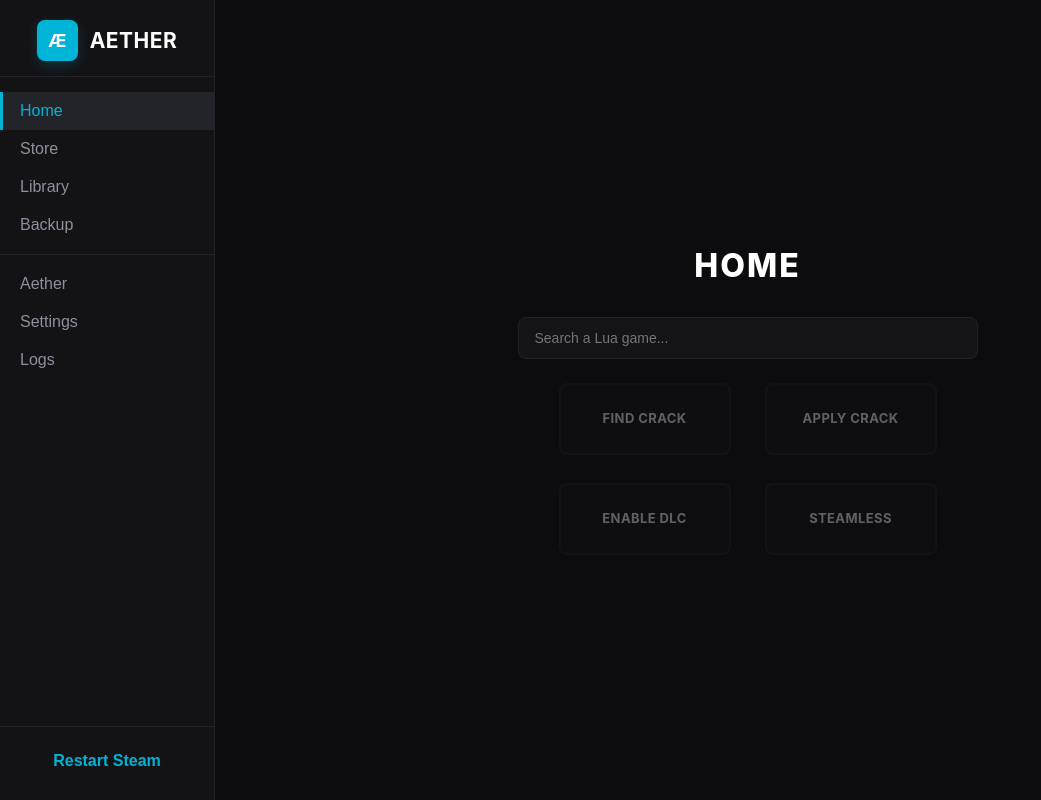
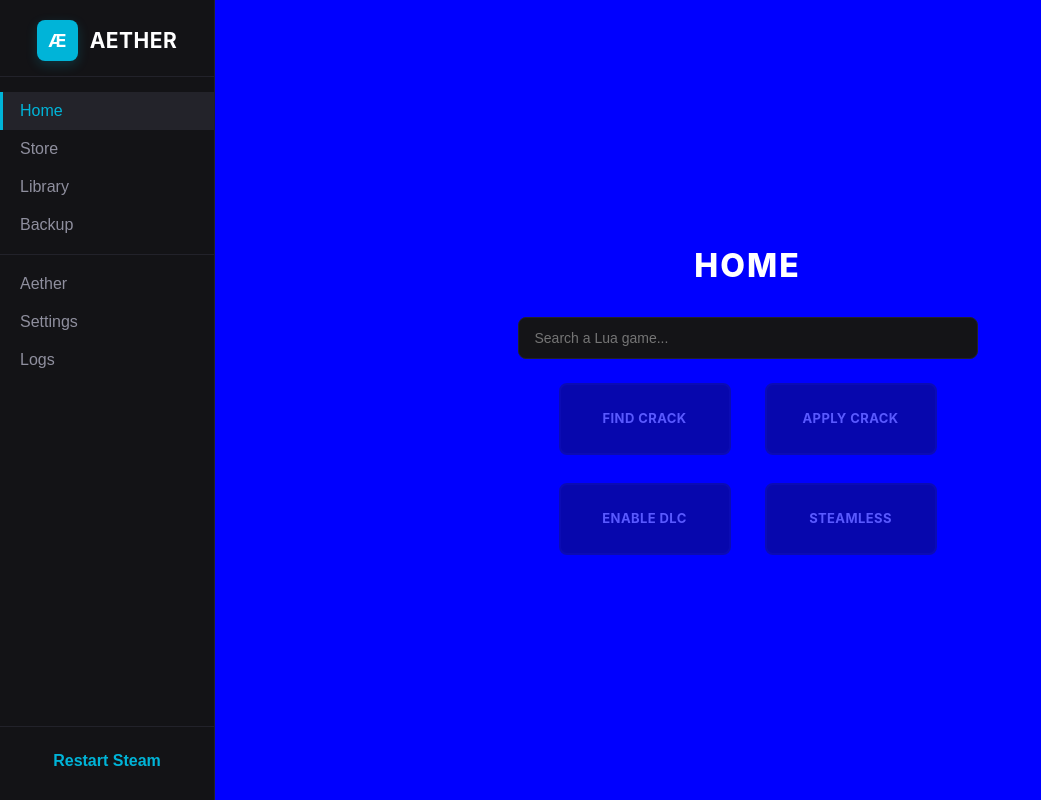
Before and after one commit to michelegoku3/Aether, a React (Vite) app in the folder AetherDesk/: page / in a window 1280 px wide. Shown: the whole page, without its empty margins (0-1041 px from the left). Built offline with nearby package versions, Linux system fonts and the light colour scheme.

Commit message:
test: test update

```diff
--- a/AetherDesk/package.json
+++ b/AetherDesk/package.json
@@ -1,7 +1,7 @@
 {
   "name": "aetherdesk-ui",
   "private": true,
-  "version": "1.0.0",
+  "version": "1.0.2",
   "type": "module",
   "scripts": {
     "dev": "vite",
--- a/AetherDesk/src-tauri/tauri.conf.json
+++ b/AetherDesk/src-tauri/tauri.conf.json
@@ -1,7 +1,7 @@
 {
   "$schema": "https://schema.tauri.app/config/2",
   "productName": "AetherDesk",
-  "version": "1.0.0",
+  "version": "1.0.2",
   "identifier": "com.aether.desk",
   "build": {
     "beforeDevCommand": "npm run dev",
--- a/AetherDesk/src/style.css
+++ b/AetherDesk/src/style.css
@@ -1,6 +1,6 @@
 /* Modern Reset and CSS Variables */
 :root {
-  --bg-app: #0c0c0e;
+  --bg-app: #0000ff;
   --bg-sidebar: #131316;
   --bg-item-hover: #1e1e24;
   --bg-item-active: #23232a;
```
Also changed, not shown: 2 other files (tests, documents, lock files or other folders).
